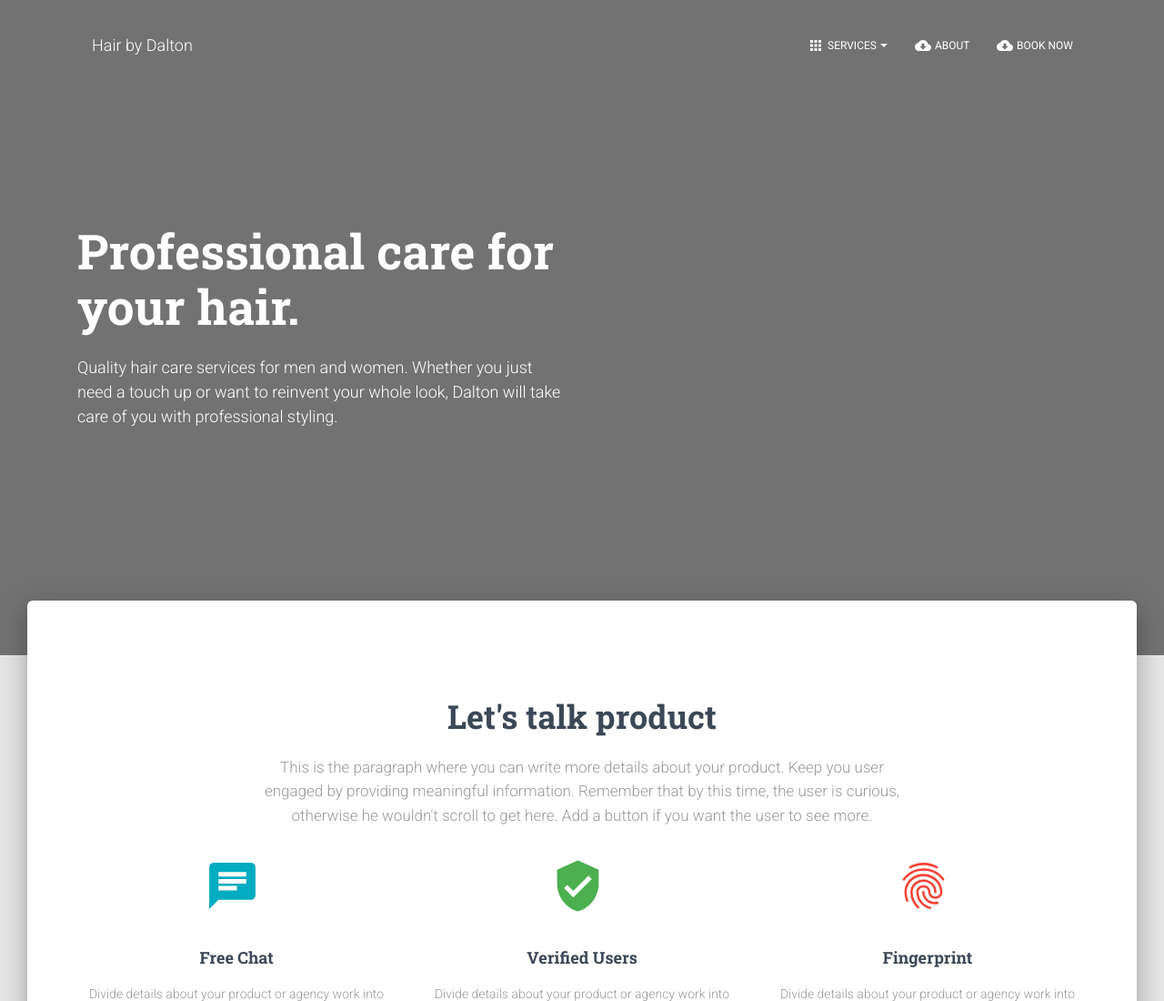
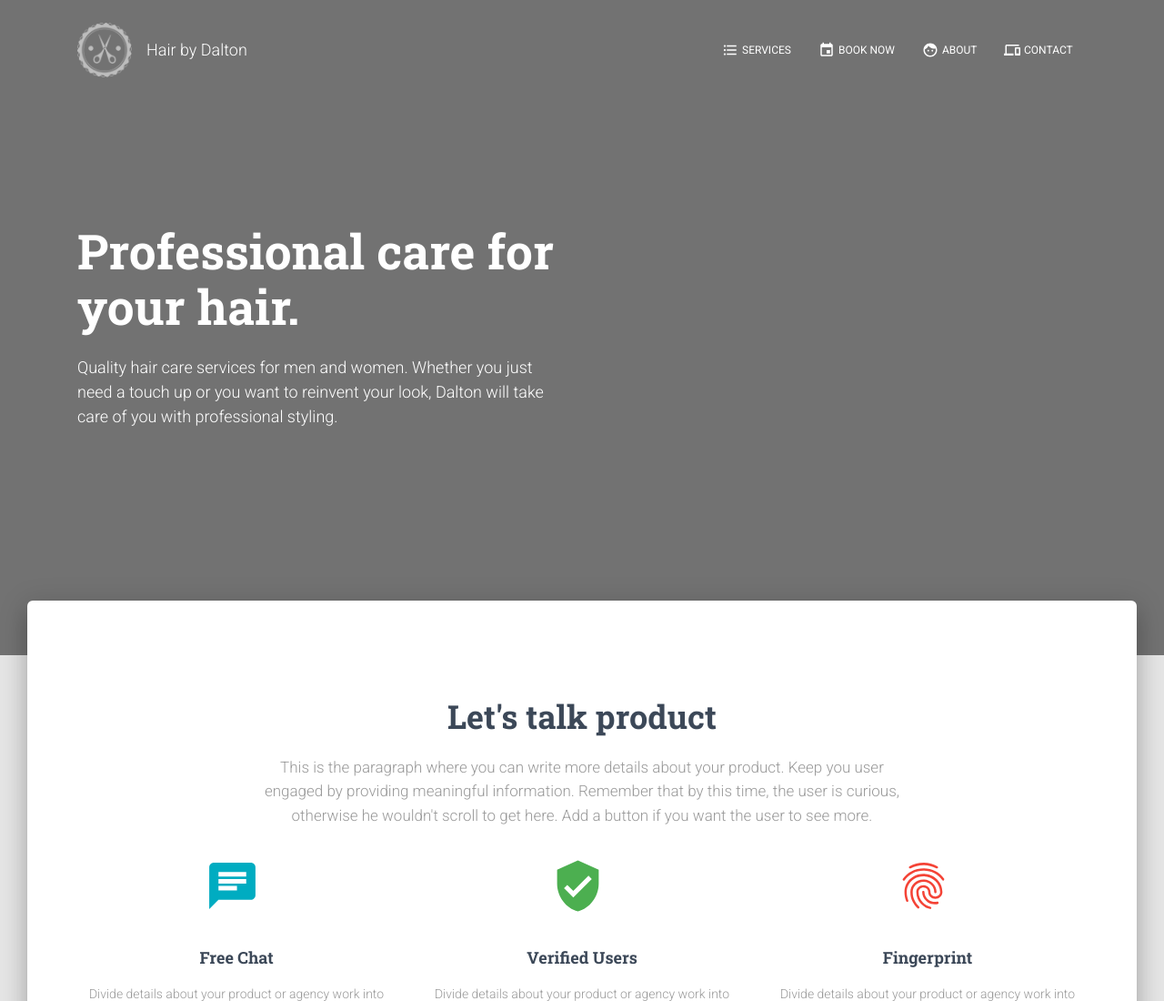
Before and after one commit to JakeKhoury/hairWebsite2, a React app: page / in a window 1280 px wide. Shown: the top 1100 px of the page at 91% size. Built offline with nearby package versions, Linux system fonts and the light colour scheme.

Commit message:
landing page changes

```diff
--- a/public/index.html
+++ b/public/index.html
@@ -12,7 +12,7 @@
       homescreen on Android. See https://developers.google.com/web/fundamentals/engage-and-retain/web-app-manifest/
     -->
     <link rel="manifest" href="%PUBLIC_URL%/manifest.json" />
-    <link rel="shortcut icon" href="%PUBLIC_URL%/favicon.ico" />
+    <link rel="shortcut icon" href="%PUBLIC_URL%/favicon.ico?v=2" />
     <link
       rel="apple-touch-icon"
       sizes="76x76"
--- a/src/components/Header/Header.js
+++ b/src/components/Header/Header.js
@@ -60,9 +60,10 @@ export default function Header(props) {
     [classes.absolute]: absolute,
     [classes.fixed]: fixed
   });
+
   const brandComponent = (
     <div>
-      <img src={``} style={{width: 60, height: 'auto'}} />
+      <img src={logo} style={{width: 60, height: 'auto'}} />
       <Button className={classes.title}>{brand}</Button>
     </div>
   );
--- a/src/components/Header/HeaderLinks.js
+++ b/src/components/Header/HeaderLinks.js
@@ -12,7 +12,7 @@ import ListItem from "@material-ui/core/ListItem";
 import Tooltip from "@material-ui/core/Tooltip";
 
 // @material-ui/icons
-import { Apps, CloudDownload } from "@material-ui/icons";
+import { Apps, CloudDownload, FormatListBulleted, Event, Face, Devices } from "@material-ui/icons";
 
 // core components
 import CustomDropdown from "components/CustomDropdown/CustomDropdown.js";
@@ -26,7 +26,7 @@ export default function HeaderLinks(props) {
   const classes = useStyles();
   return (
     <List className={classes.list}>
-      <ListItem className={classes.listItem}>
+      {/* <ListItem className={classes.listItem}>
         <CustomDropdown
           noLiPadding
           buttonText="Services"
@@ -51,15 +51,15 @@ export default function HeaderLinks(props) {
             // </a>
           ]}
         />
-      </ListItem>
+      </ListItem> */}
       <ListItem className={classes.listItem}>
         <Button
-          href=""
+          href="local:3000/services"
           color="transparent"
           target="_blank"
           className={classes.navLink}
         >
-          <CloudDownload className={classes.icons} /> About
+          <FormatListBulleted className={classes.icons} /> Services
         </Button>
       </ListItem>
       <ListItem className={classes.listItem}>
@@ -69,7 +69,27 @@ export default function HeaderLinks(props) {
           target="_blank"
           className={classes.navLink}
         >
-          <CloudDownload className={classes.icons} /> Book Now
+          <Event className={classes.icons} /> Book Now
+        </Button>
+      </ListItem>
+      <ListItem className={classes.listItem}>
+        <Button
+          href="localhost:3000/about"
+          color="transparent"
+          target="_blank"
+          className={classes.navLink}
+        >
+          <Face className={classes.icons} /> About
+        </Button>
+      </ListItem>
+      <ListItem className={classes.listItem}>
+        <Button
+          href="localhost:3000/contact"
+          color="transparent"
+          target="_blank"
+          className={classes.navLink}
+        >
+          <Devices className={classes.icons} /> Contact
         </Button>
       </ListItem>
     </List>
--- a/src/index.js
+++ b/src/index.js
@@ -17,7 +17,7 @@ ReactDOM.render(
   <Router history={hist}>
     <Switch>
       <Route path="/components" component={Components} />
-      <Route path="/profile-page" component={ProfilePage} />
+      <Route path="/about" component={ProfilePage} />
       <Route path="/login-page" component={LoginPage} />
       <Route path="/" component={LandingPage} />
     </Switch>
--- a/src/views/LandingPage/LandingPage.js
+++ b/src/views/LandingPage/LandingPage.js
@@ -53,7 +53,7 @@ export default function LandingPage(props) {
               <h1 className={classes.title}>Professional care for your hair.</h1>
               <h4>
                 Quality hair care services for men and women. Whether you
-                just need a touch up or want to reinvent your whole look, Dalton
+                just need a touch up or you want to reinvent your look, Dalton
                 will take care of you with professional styling.
               </h4>
               <br />
```
Also changed, not shown: public/favicon.ico, public/favicon2.ico (added).
